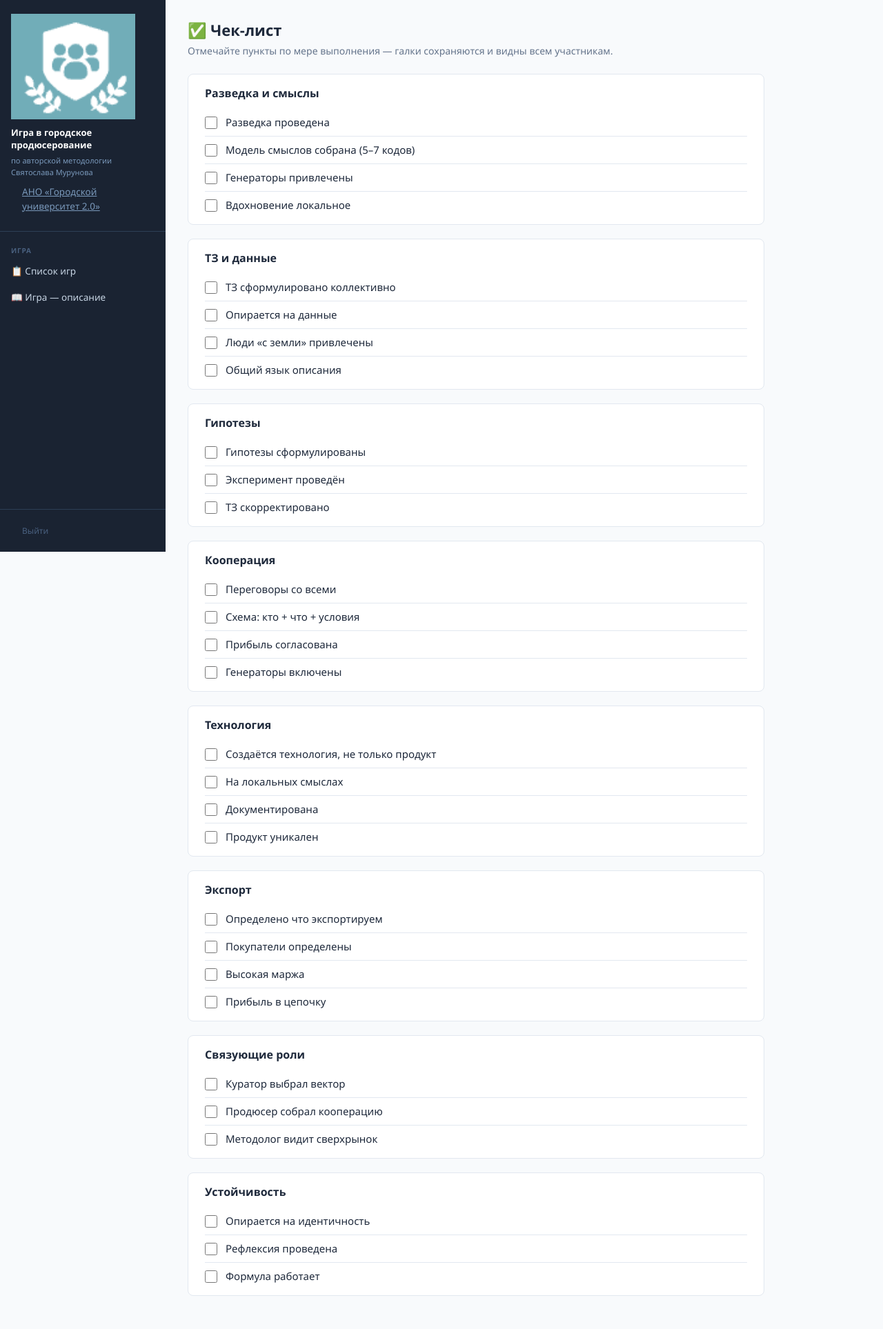
After one commit to Aquamariss/city-game, a Flask app: template templates/checklist.html in a window 1280 px wide. The commit adds this page. Shown: the whole page at 69% size. Run offline with Flask 3, Linux system fonts and the light colour scheme; the template is opened without the code that fills it, so the values that code supplies are empty.

Commit message:
Add interactive checklist page
8 sections, 30 items, checkbox state saved to DB per game.
Real-time sync via polling. Green strikethrough when checked.

Co-Authored-By: Claude Sonnet 4.6 <noreply@anthropic.com>

```diff
--- a/app.py
+++ b/app.py
@@ -249,6 +249,13 @@ def _risks_json():
     return {str(k): {'title': v[0], 'text': v[1]} for k, v in RISKS.items()}
 
 
+@app.route('/checklist')
+@game_required
+def checklist():
+    game = get_current_game()
+    return render_template('checklist.html', game=game, data=game.get('data', {}))
+
+
 @app.route('/print/r3-final')
 @game_required
 def print_r3_final():
--- a/templates/base.html
+++ b/templates/base.html
@@ -75,6 +75,10 @@
        class="{% if request.endpoint == 'round7' %}active{% endif %}">
       Раунд 7 · Итог
     </a>
+    <a href="{{ url_for('checklist') }}"
+       class="{% if request.endpoint == 'checklist' %}active{% endif %}">
+      ✅ Чек-лист
+    </a>
     {% endif %}
   </nav>
 
--- /dev/null
+++ b/templates/checklist.html
@@ -0,0 +1,136 @@
+{% extends "base.html" %}
+{% block title %}Чек-лист{% endblock %}
+
+{% block content %}
+<div class="page-title">✅ Чек-лист</div>
+<div class="page-subtitle">Отмечайте пункты по мере выполнения — галки сохраняются и видны всем участникам.</div>
+
+{% set sections = [
+  ('s1', 'Разведка и смыслы', [
+    ('s1_i1', 'Разведка проведена'),
+    ('s1_i2', 'Модель смыслов собрана (5–7 кодов)'),
+    ('s1_i3', 'Генераторы привлечены'),
+    ('s1_i4', 'Вдохновение локальное'),
+  ]),
+  ('s2', 'ТЗ и данные', [
+    ('s2_i1', 'ТЗ сформулировано коллективно'),
+    ('s2_i2', 'Опирается на данные'),
+    ('s2_i3', 'Люди «с земли» привлечены'),
+    ('s2_i4', 'Общий язык описания'),
+  ]),
+  ('s3', 'Гипотезы', [
+    ('s3_i1', 'Гипотезы сформулированы'),
+    ('s3_i2', 'Эксперимент проведён'),
+    ('s3_i3', 'ТЗ скорректировано'),
+  ]),
+  ('s4', 'Кооперация', [
+    ('s4_i1', 'Переговоры со всеми'),
+    ('s4_i2', 'Схема: кто + что + условия'),
+    ('s4_i3', 'Прибыль согласована'),
+    ('s4_i4', 'Генераторы включены'),
+  ]),
+  ('s5', 'Технология', [
+    ('s5_i1', 'Создаётся технология, не только продукт'),
+    ('s5_i2', 'На локальных смыслах'),
+    ('s5_i3', 'Документирована'),
+    ('s5_i4', 'Продукт уникален'),
+  ]),
+  ('s6', 'Экспорт', [
+    ('s6_i1', 'Определено что экспортируем'),
+    ('s6_i2', 'Покупатели определены'),
+    ('s6_i3', 'Высокая маржа'),
+    ('s6_i4', 'Прибыль в цепочку'),
+  ]),
+  ('s7', 'Связующие роли', [
+    ('s7_i1', 'Куратор выбрал вектор'),
+    ('s7_i2', 'Продюсер собрал кооперацию'),
+    ('s7_i3', 'Методолог видит сверхрынок'),
+  ]),
+  ('s8', 'Устойчивость', [
+    ('s8_i1', 'Опирается на идентичность'),
+    ('s8_i2', 'Рефлексия проведена'),
+    ('s8_i3', 'Формула работает'),
+  ]),
+] %}
+
+{% for sec_key, sec_title, items in sections %}
+<div class="card" style="padding:16px 24px 8px;">
+  <div class="card-title" style="margin-bottom:12px;">{{ sec_title }}</div>
+
+  {% for item_key, item_text in items %}
+  {% set field_key = 'check_' + item_key %}
+  {% set checked = data.get(field_key, false) %}
+  <div class="cl-item {% if checked %}cl-checked{% endif %}" id="row-{{ field_key }}">
+    <input type="checkbox"
+           id="cb-{{ field_key }}"
+           data-check="{{ field_key }}"
+           {% if checked %}checked{% endif %}
+           onchange="onCheck('{{ field_key }}', this)">
+    <label for="cb-{{ field_key }}">{{ item_text }}</label>
+  </div>
+  {% endfor %}
+</div>
+{% endfor %}
+{% endblock %}
+
+{% block scripts %}
+<style>
+.cl-item {
+  display: flex;
+  align-items: center;
+  gap: 12px;
+  padding: 9px 0;
+  border-bottom: 1px solid var(--border);
+  transition: all 0.2s;
+}
+.cl-item:last-child { border-bottom: none; }
+
+.cl-item input[type="checkbox"] {
+  width: 18px;
+  height: 18px;
+  cursor: pointer;
+  flex-shrink: 0;
+  accent-color: #22c55e;
+}
+
+.cl-item label {
+  cursor: pointer;
+  font-size: 15px;
+  line-height: 1.4;
+  transition: color 0.2s, text-decoration 0.2s;
+}
+
+.cl-checked label {
+  color: #22c55e;
+  text-decoration: line-through;
+  text-decoration-color: #22c55e;
+}
+</style>
+
+<script>
+async function onCheck(key, cb) {
+  const row = document.getElementById('row-' + key);
+  if (cb.checked) {
+    row.classList.add('cl-checked');
+  } else {
+    row.classList.remove('cl-checked');
+  }
+  await saveField(key, cb.checked, null);
+}
+
+window.onPollUpdate = function(data) {
+  document.querySelectorAll('[data-check]').forEach(cb => {
+    const key = cb.dataset.check;
+    if (data[key] === undefined) return;
+    const serverVal = Boolean(data[key]);
+    if (cb.checked !== serverVal) {
+      cb.checked = serverVal;
+      const row = document.getElementById('row-' + key);
+      if (row) {
+        serverVal ? row.classList.add('cl-checked') : row.classList.remove('cl-checked');
+      }
+    }
+  });
+};
+</script>
+{% endblock %}
```
